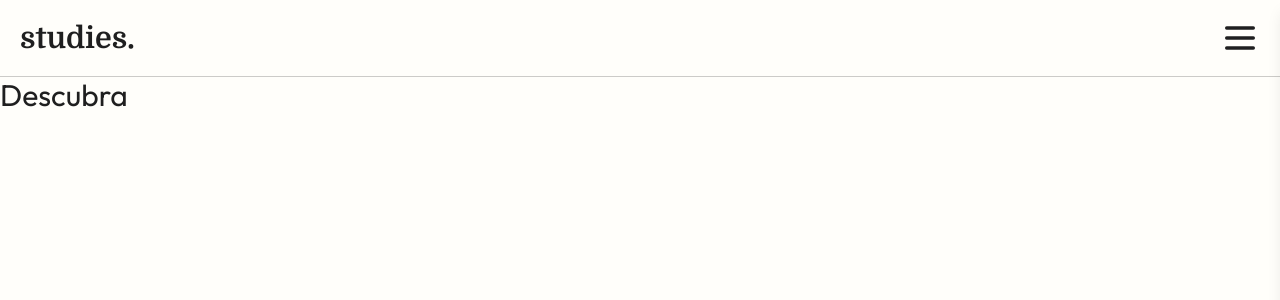
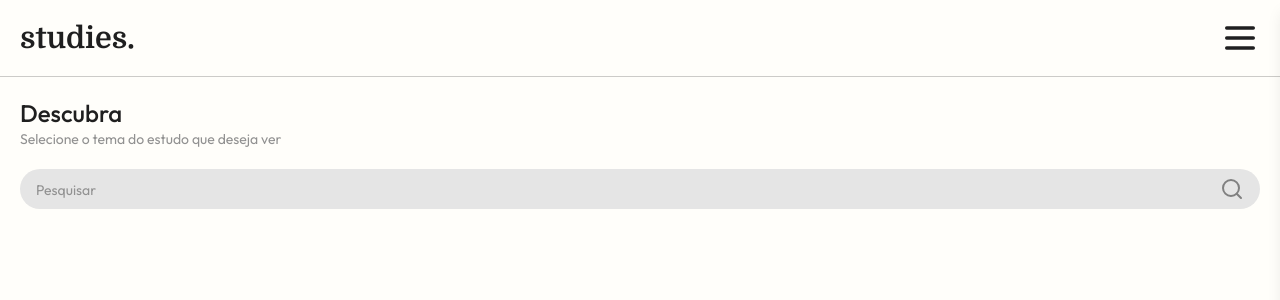
Before and after one commit to leuzaoo/studies-app, a React (Vite) app in the folder frontend/: page / in a window 1280 px wide. Shown: the top 300 px of the page. Built offline with nearby package versions, Linux system fonts and the light colour scheme.

Commit message:
Updated mvp items

```diff
--- a/frontend/src/components/Center.jsx
+++ b/frontend/src/components/Center.jsx
@@ -1,3 +1,5 @@
-export const Center = ({ children }) => {
-  return <div className="max-w-screen-xl mx-auto p-5">{children}</div>;
+export const Center = ({ children, className }) => {
+  return (
+    <div className={`${className} max-w-screen-xl mx-auto p-5`}>{children}</div>
+  );
 };
--- a/frontend/src/components/Navbar.jsx
+++ b/frontend/src/components/Navbar.jsx
@@ -32,7 +32,7 @@ const Navbar = () => {
             </button>
 
             <div
-              className={`fixed top-0 right-0 h-full bg-white shadow-lg w-4/5 max-w-xs transition-transform duration-300 ease-in-out z-10 ${
+              className={` fixed top-0 right-0 h-full bg-white shadow-lg w-4/5 max-w-xs transition-transform duration-300 ease-in-out z-40 ${
                 isMenuOpen ? "translate-x-0" : "translate-x-full"
               }`}
             >
@@ -54,7 +54,7 @@ const Navbar = () => {
 
             {isMenuOpen && (
               <div
-                className="fixed inset-0 bg-black bg-opacity-30 backdrop-blur-sm z-0"
+                className="fixed inset-0 bg-black bg-opacity-30 backdrop-blur-sm z-30"
                 onClick={toggleMenu}
               />
             )}
--- a/frontend/src/pages/Homepage.jsx
+++ b/frontend/src/pages/Homepage.jsx
@@ -1,5 +1,41 @@
+import { Center } from "../components/Center";
+import { Search } from "lucide-react";
+
 const Homepage = () => {
-  return <div className="text-3xl font-outfit">Descubra</div>;
+  const toggleSearch = (e) => {
+    e.preventDefault();
+
+    setIsSearchOpen(!isSearchOpen);
+  };
+  return (
+    <>
+      <Center className={"font-outfit"}>
+        <div>
+          <h2 className="text-2xl font-medium">Descubra</h2>
+          <p className="text-sm text-medium-grey">
+            Selecione o tema do estudo que deseja ver
+          </p>
+        </div>
+
+        <search>
+          <div className="relative mt-5 z-10">
+            <input
+              className="w-full bg-primary-grey placeholder:text-medium-grey placeholder:text-sm pl-4 h-10 rounded-[20px] focus:outline-primary-orange outline-none"
+              type="text"
+              placeholder="Pesquisar"
+            />
+
+            <button onClick={toggleSearch}>
+              <Search
+                color="grey"
+                className="absolute right-4 top-2 bg-transparent"
+              />
+            </button>
+          </div>
+        </search>
+      </Center>
+    </>
+  );
 };
 
 export default Homepage;
--- a/frontend/tailwind.config.js
+++ b/frontend/tailwind.config.js
@@ -8,6 +8,7 @@ export default {
         "primary-bg": "#FFFEFA",
         "primary-dark": "#1f1f1f",
         "primary-grey": "#e5e5e5",
+        "medium-grey": "#919191",
         "secondary-grey": "#c5c5c5",
         "terciary-grey": "#626262",
       },
```
